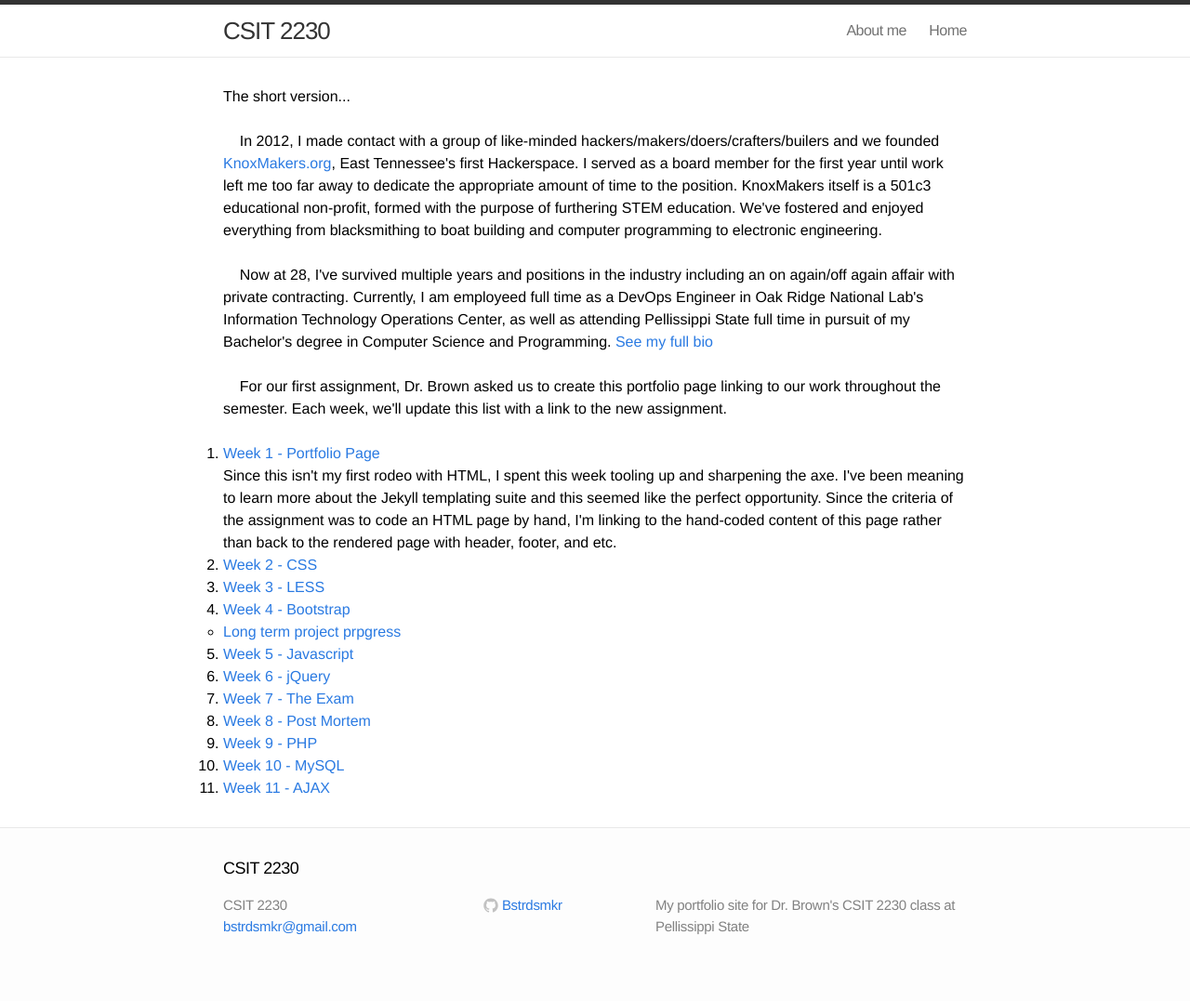
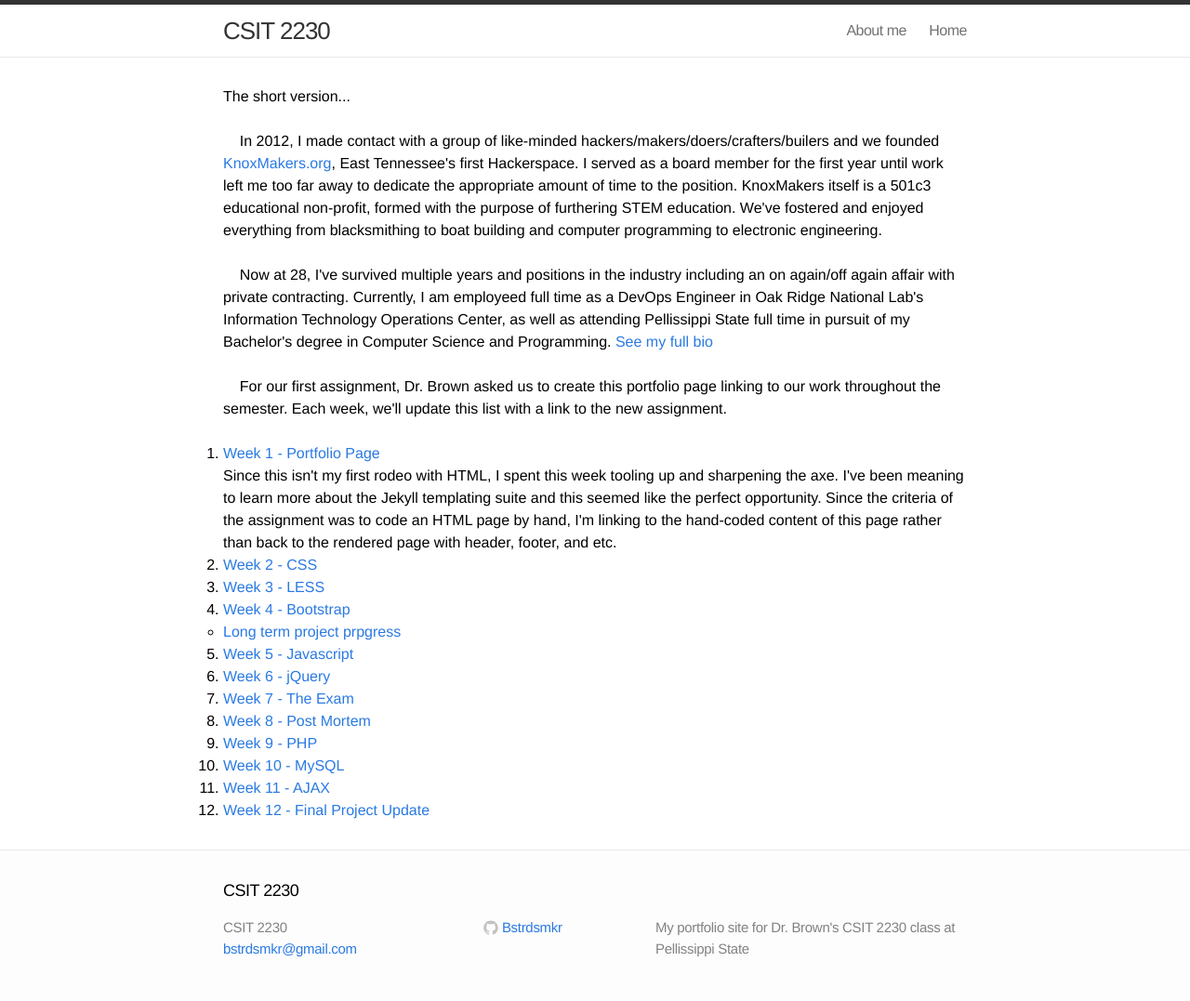
Before and after one commit to bstrdsmkr/CSIT2230, a Jekyll site: the page built from index.html, in a window 1280 px wide. Shown: the whole page at 93% size. Built offline with Jekyll 4.4.1, drawn with Linux system fonts in a browser that asks for light colours; before the commit the page ends 1053 px from its top, so only the background shows below that.

Commit message:
adding final project update to portfolio

```diff
--- a/index.html
+++ b/index.html
@@ -75,6 +75,9 @@ title: Home
     <li>
       <a href="http://ps11.pstcc.edu/~c2230a15/week11/index.html">Week 11 - AJAX</a>
     </li>
+    <li>
+      <a href="http://ps11.pstcc.edu/~c2230a15/week12/login.html">Week 12 - Final Project Update</a>
+    </li>
   </ol>
 </body>
 </html>
```
